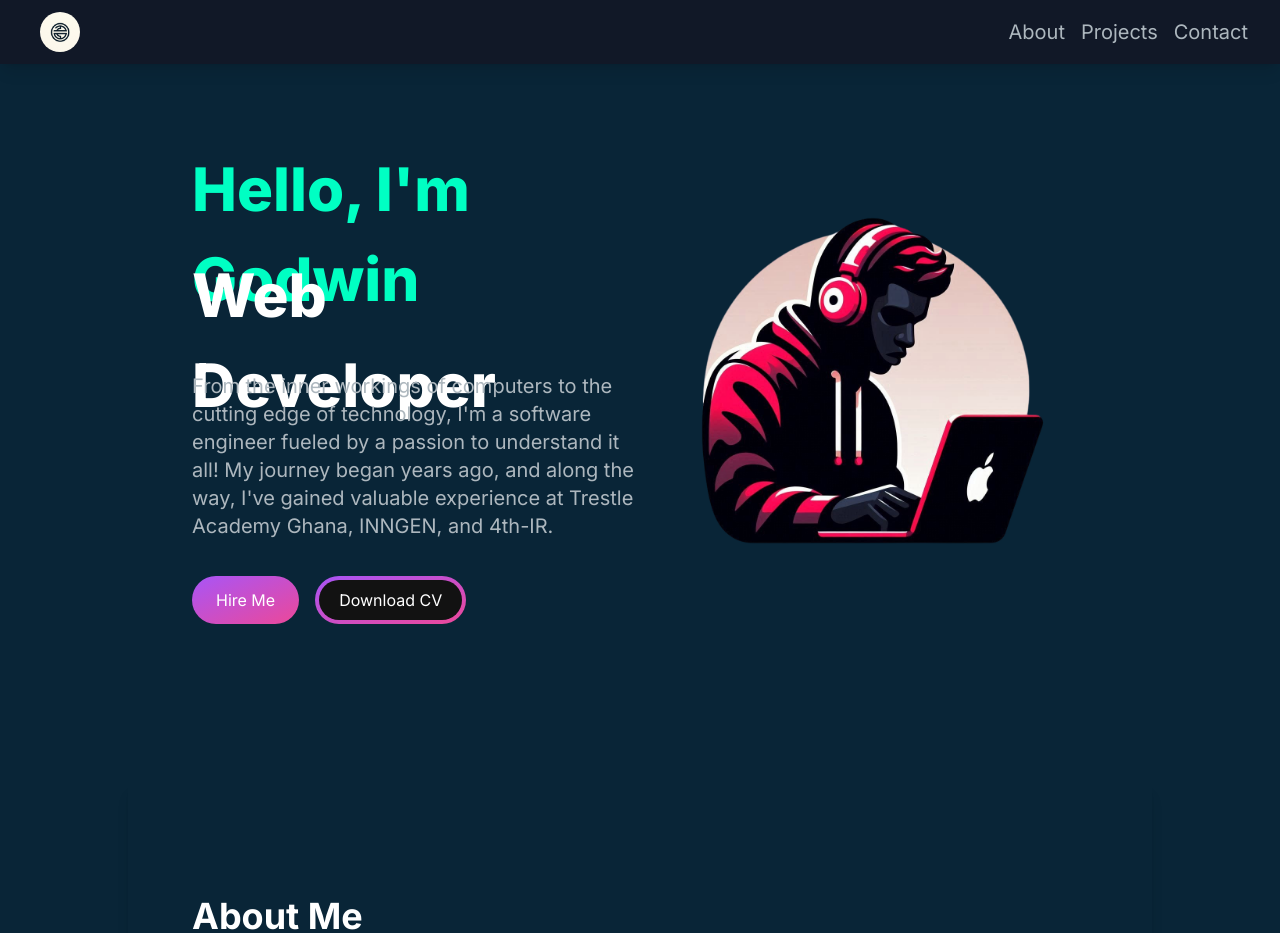
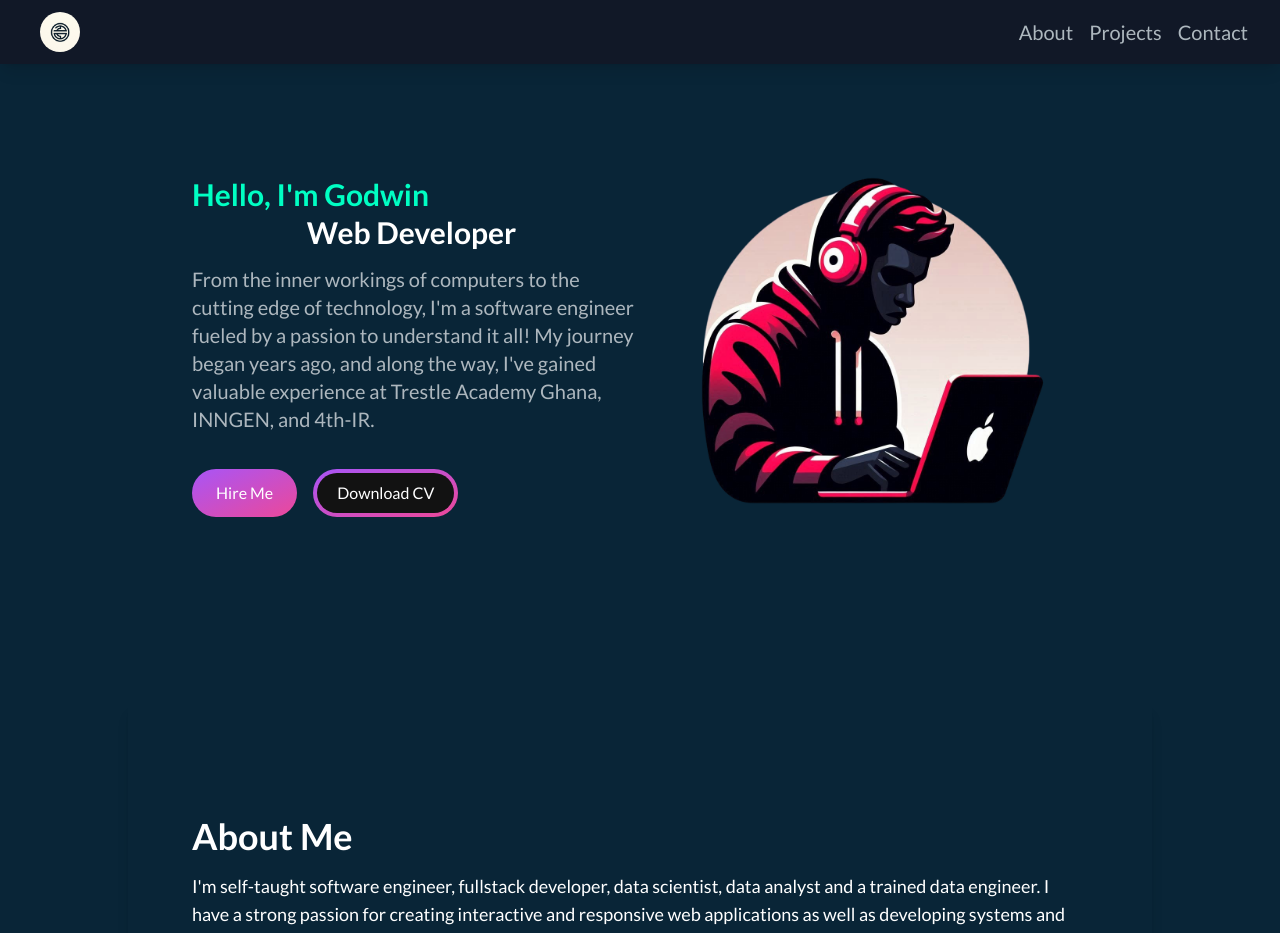
Before and after one commit to sage9705/portfolio, a Next.js app: page / in a window 1280 px wide. Shown: the top 933 px of the page. Built offline with nearby package versions, Linux system fonts and the light colour scheme.

Commit message:
Update fonts

```diff
--- a/src/app/components/aboutsection.jsx
+++ b/src/app/components/aboutsection.jsx
@@ -72,11 +72,9 @@ const AboutSection = () => {
           <div className="flex flex-col">
             <h2 className="text-3xl sm:text-4xl font-bold mb-4">About Me</h2>
             <p className="text-base sm:text-lg mb-6">
-              I am a full stack web developer with a passion for creating
-              interactive and responsive web applications. I have experience
-              working with JavaScript, React, Redux, Node.js, Express, PostgreSQL,
-              MongoDB, HTML, CSS, and Git. I am a quick learner and I am always
-              looking to expand my knowledge and skill set.
+              I'm self-taught software engineer, fullstack developer, data scientist, data analyst and a trained data engineer.
+              I have a strong passion for creating interactive and responsive web applications as well as developing systems and applications.
+              I am always looking to expand my knowledge and skill set.
             </p>
           </div>
         </div>
--- a/src/app/components/herosection.jsx
+++ b/src/app/components/herosection.jsx
@@ -16,7 +16,7 @@ const HeroSection = () => {
           className="flex-1 text-center sm:text-left"
         >
           <div>
-            <h1 className="text-white mb-4 text-4xl sm:text-5xl lg:text-6xl lg:leading-normal font-extrabold">
+            <h1 className="text-white mb-4 text-[24px] sm:text-3xl lg:text-3xl lg:leading-normal font-extrabold">
               <span className="text-[#00ffc3;]">
               Hello, I&apos;m{" Godwin "}
               </span>
--- a/src/app/globals.css
+++ b/src/app/globals.css
@@ -2,6 +2,7 @@
 @tailwind components;
 @tailwind utilities;
 
+@import url('https://fonts.googleapis.com/css2?family=Lato:ital,wght@0,100;0,300;0,400;0,700;0,900;1,100;1,300;1,400;1,700;1,900&display=swap');
 :root {
   --foreground-rgb: 0, 0, 0;
   --background-start-rgb: 214, 219, 220;
--- a/src/app/layout.tsx
+++ b/src/app/layout.tsx
@@ -1,8 +1,11 @@
 import type { Metadata } from "next";
-import { Inter } from "next/font/google";
+import { Inter, Lato, Roboto, Open_Sans } from "next/font/google";
 import "./globals.css";
 
 const inter = Inter({ subsets: ["latin"] });
+const roboto = Roboto({ subsets: ["latin"], weight: ["400", "700"] });
+const openSans = Open_Sans({ subsets: ["latin"], weight: ["400", "700"] });
+const lato = Lato({ subsets: ["latin"], weight: ["400", "700"]});
 
 export const metadata: Metadata = {
   title: "Godwin",
@@ -16,7 +19,9 @@ export default function RootLayout({
 }>) {
   return (
     <html lang="en">
-      <body className={inter.className}>{children}</body>
+      <body className={lato.className}>
+        {children}
+      </body>
     </html>
   );
 }
```
